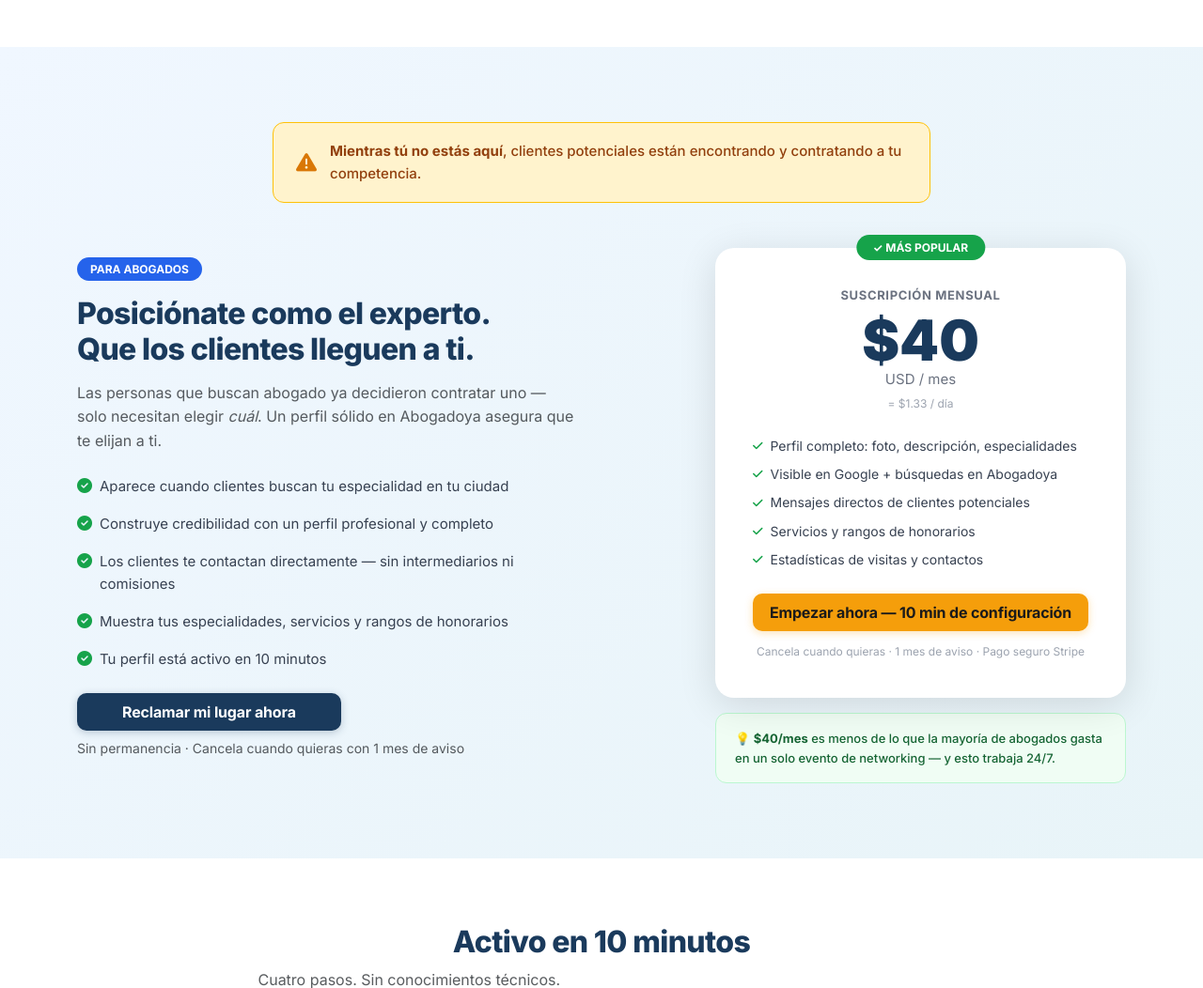
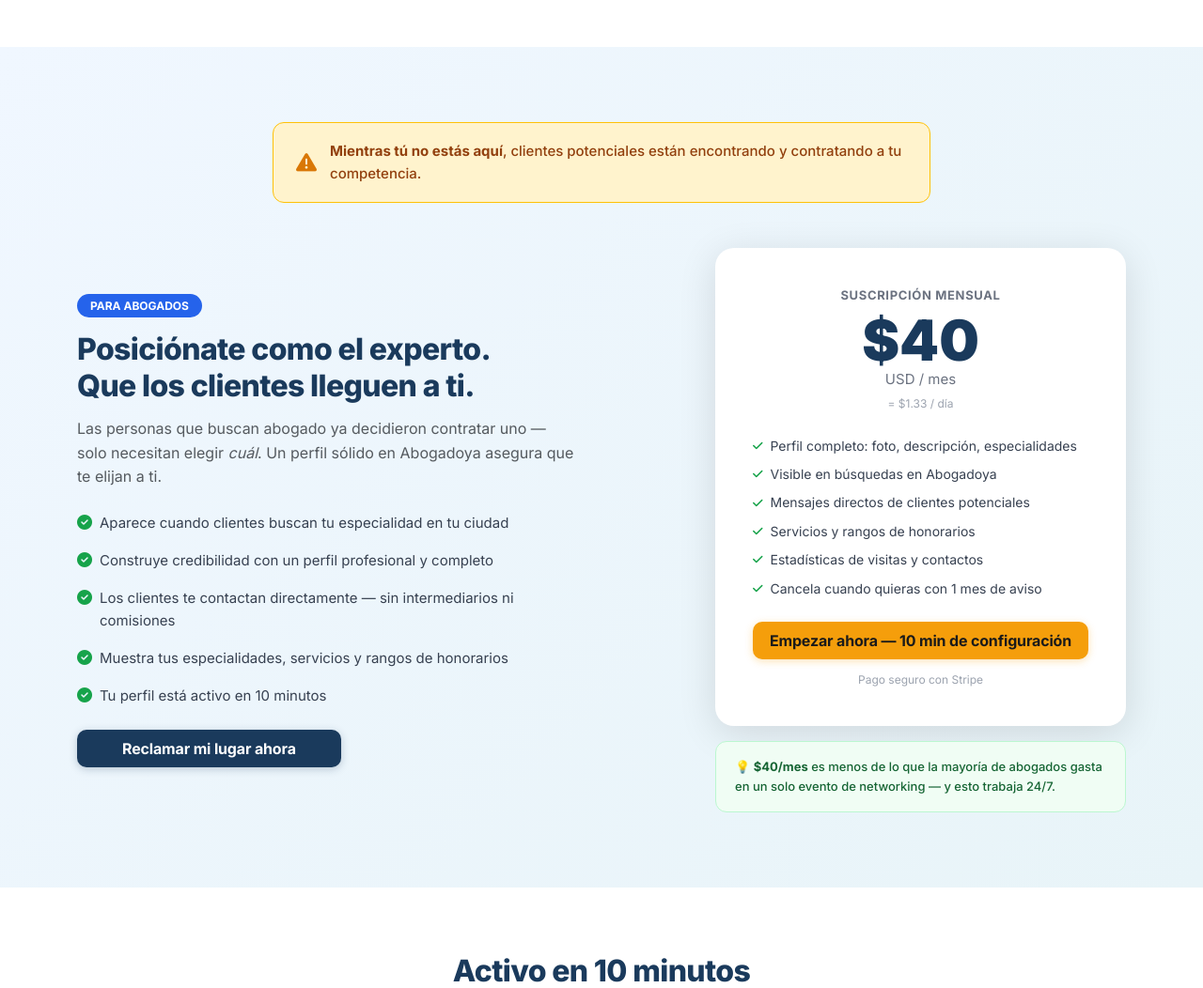
Before and after one commit to davidmyrann-sketch/abogados-co, a Flask app: page / in a window 1280 px wide. Shown: the part 1189-2241 px from the top of the page at 94% size. Run offline with Flask 3, Linux system fonts and the light colour scheme; the visitor is signed in with stand-in values (Sample User, id 1); data that the repository does not hold is empty.

Commit message:
Pricing card cleanup: remove badge, move cancel notice to bullet points
- Remove 'No commitment' text under left CTA button
- Remove '✓ MOST POPULAR' green badge from pricing card
- Move 'Cancel anytime with 1 month notice' into the bullet list
- Change 'Visible in Google + Abogadoya searches' to 'Visible in Abogadoya searches'
- Simplify card footer to just Stripe payment note

Co-Authored-By: Claude Sonnet 4.6 <noreply@anthropic.com>

```diff
--- a/templates/index.html
+++ b/templates/index.html
@@ -256,30 +256,27 @@
         <a href="{{ url_for('auth.register') }}" class="btn btn-primary btn-lg px-5 fw-bold" style="border-radius:10px;font-size:16px">
           {{ 'Claim my spot now' if lang=='en' else 'Reclamar mi lugar ahora' }}
         </a>
-        <p class="text-muted small mt-2">{{ 'No commitment · Cancel anytime with 1 month notice' if lang=='en' else 'Sin permanencia · Cancela cuando quieras con 1 mes de aviso' }}</p>
       </div>
 
       <!-- Pricing card — Hormozi offer + Sutherland reframe -->
       <div class="col-md-5 offset-md-1">
-        <div style="background:#fff;border-radius:20px;padding:40px;box-shadow:0 8px 40px rgba(0,0,0,.12);text-align:center;position:relative">
-          <div style="position:absolute;top:-14px;left:50%;transform:translateX(-50%);background:#16a34a;color:#fff;border-radius:20px;padding:4px 18px;font-size:12px;font-weight:700;white-space:nowrap">
-            {{ '✓ MOST POPULAR' if lang=='en' else '✓ MÁS POPULAR' }}
-          </div>
+        <div style="background:#fff;border-radius:20px;padding:40px;box-shadow:0 8px 40px rgba(0,0,0,.12);text-align:center">
           <div style="font-size:13px;font-weight:700;color:#6b7280;text-transform:uppercase;letter-spacing:.05em;margin-bottom:8px">{{ 'Monthly subscription' if lang=='en' else 'Suscripción mensual' }}</div>
           <div style="font-size:60px;font-weight:900;color:#1a3a5c;line-height:1">$40</div>
           <div style="font-size:15px;color:#6b7280;margin-bottom:4px">USD / {{ 'month' if lang=='en' else 'mes' }}</div>
           <div style="font-size:12px;color:#9ca3af;margin-bottom:24px">= $1.33 / {{ 'day' if lang=='en' else 'día' }}</div>
           <div class="d-flex flex-column gap-2 text-start mb-4">
             <div class="d-flex align-items-center gap-2" style="font-size:14px;color:#374151"><i class="fas fa-check" style="color:#16a34a;font-size:12px"></i> {{ 'Full profile: photo, bio, specialties' if lang=='en' else 'Perfil completo: foto, descripción, especialidades' }}</div>
-            <div class="d-flex align-items-center gap-2" style="font-size:14px;color:#374151"><i class="fas fa-check" style="color:#16a34a;font-size:12px"></i> {{ 'Visible in Google + Abogadoya searches' if lang=='en' else 'Visible en Google + búsquedas en Abogadoya' }}</div>
+            <div class="d-flex align-items-center gap-2" style="font-size:14px;color:#374151"><i class="fas fa-check" style="color:#16a34a;font-size:12px"></i> {{ 'Visible in Abogadoya searches' if lang=='en' else 'Visible en búsquedas en Abogadoya' }}</div>
             <div class="d-flex align-items-center gap-2" style="font-size:14px;color:#374151"><i class="fas fa-check" style="color:#16a34a;font-size:12px"></i> {{ 'Direct messages from potential clients' if lang=='en' else 'Mensajes directos de clientes potenciales' }}</div>
             <div class="d-flex align-items-center gap-2" style="font-size:14px;color:#374151"><i class="fas fa-check" style="color:#16a34a;font-size:12px"></i> {{ 'Services and fee ranges display' if lang=='en' else 'Servicios y rangos de honorarios' }}</div>
             <div class="d-flex align-items-center gap-2" style="font-size:14px;color:#374151"><i class="fas fa-check" style="color:#16a34a;font-size:12px"></i> {{ 'Visit and contact statistics' if lang=='en' else 'Estadísticas de visitas y contactos' }}</div>
+            <div class="d-flex align-items-center gap-2" style="font-size:14px;color:#374151"><i class="fas fa-check" style="color:#16a34a;font-size:12px"></i> {{ 'Cancel anytime with 1 month notice' if lang=='en' else 'Cancela cuando quieras con 1 mes de aviso' }}</div>
           </div>
           <a href="{{ url_for('auth.register') }}" class="btn btn-warning btn-lg w-100 fw-bold" style="border-radius:10px;font-size:16px">
             {{ 'Start now — 10 min setup' if lang=='en' else 'Empezar ahora — 10 min de configuración' }}
           </a>
-          <p style="font-size:12px;color:#9ca3af;margin-top:12px;margin-bottom:0">{{ 'Cancel anytime · 1 month notice · Stripe-secured' if lang=='en' else 'Cancela cuando quieras · 1 mes de aviso · Pago seguro Stripe' }}</p>
+          <p style="font-size:12px;color:#9ca3af;margin-top:12px;margin-bottom:0">{{ 'Stripe-secured payment' if lang=='en' else 'Pago seguro con Stripe' }}</p>
         </div>
 
         <!-- Sutherland reframe -->
```
